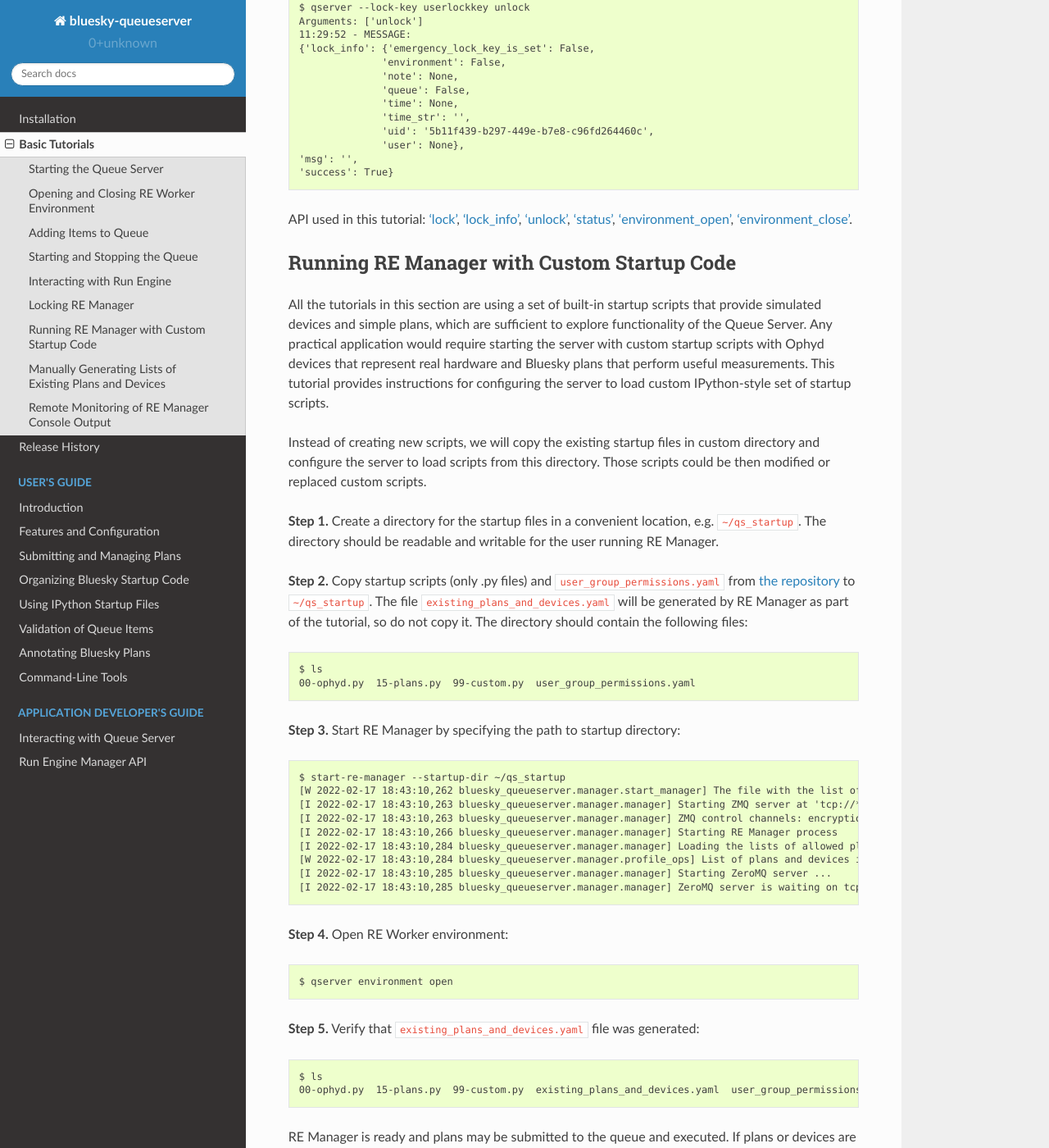
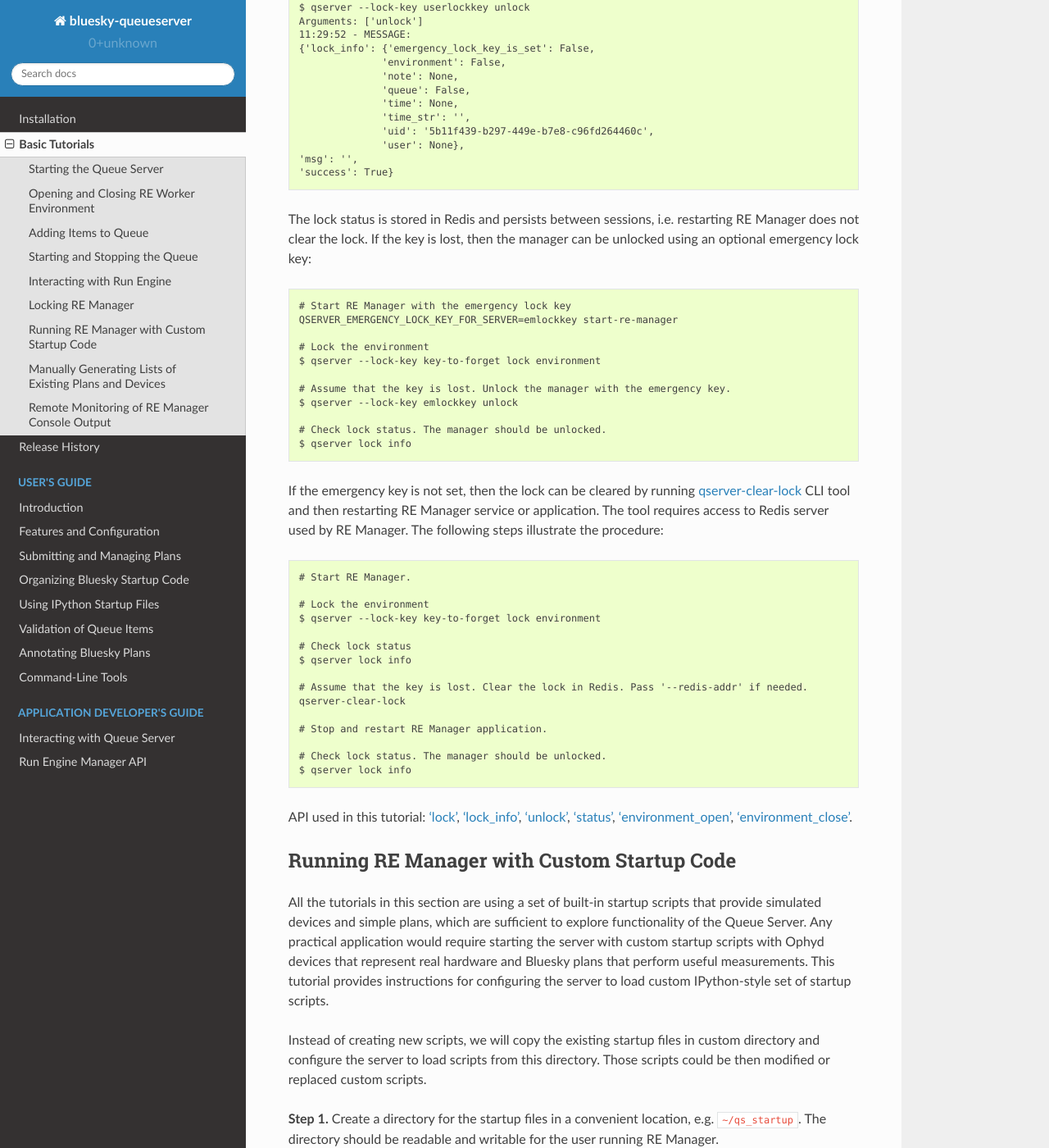
Before and after one commit to bluesky/bluesky-queueserver, a Sphinx documentation site: the page built from docs/source/tutorial.rst, in a window 1280 px wide and 1400 px high, scrolled down 20149 px. Shown: the whole window at 82% size. Built offline with Sphinx 7.4.7 and the Read the Docs theme 2.0.0, drawn with Linux system fonts in a browser that asks for light colours.

Commit message:
DOC: documentation on 'qserver-clear-lock'

```diff
--- a/docs/source/features_and_config.rst
+++ b/docs/source/features_and_config.rst
@@ -186,7 +186,9 @@ API for controlling and monitoring lock status of the manager:
   This information is returned as part of the lock info and included in all relevant error messages.
 
 - :ref:`method_unlock` - unlock the manager using the valid lock key (it must be the same key as
-  for locking the manager) or the emergency lock key (if set).
+  for locking the manager) or the emergency lock key (if set). If the key is lost and the emergency
+  key is not set or unknown, the lock can be cleared using :ref:`qserver_clear_lock_cli` CLI tool
+  and restarting RE Manager application or service.
 
 - :ref:`method_lock_info` - load the manager lock status. The lock status is assigned a UID, which
   is updated each time the status is changed. The UID is included in the manager status (:ref:`method_status` API),
--- a/docs/source/tutorial.rst
+++ b/docs/source/tutorial.rst
@@ -1004,6 +1004,43 @@ To unlock the manager run ``qserver unlock`` with the valid lock key::
   'msg': '',
   'success': True}
 
+The lock status is stored in Redis and persists between sessions, i.e. restarting RE Manager
+does not clear the lock. If the key is lost, then the manager can be unlocked using
+an optional emergency lock key::
+
+  # Start RE Manager with the emergency lock key
+  QSERVER_EMERGENCY_LOCK_KEY_FOR_SERVER=emlockkey start-re-manager
+
+  # Lock the environment
+  $ qserver --lock-key key-to-forget lock environment
+
+  # Assume that the key is lost. Unlock the manager with the emergency key.
+  $ qserver --lock-key emlockkey unlock
+
+  # Check lock status. The manager should be unlocked.
+  $ qserver lock info
+
+If the emergency key is not set, then the lock can be
+cleared by running :ref:`qserver_clear_lock_cli` CLI tool and then restarting RE Manager
+service or application. The tool requires access to Redis server used by RE Manager.
+The following steps illustrate the procedure::
+
+  # Start RE Manager.
+
+  # Lock the environment
+  $ qserver --lock-key key-to-forget lock environment
+
+  # Check lock status
+  $ qserver lock info
+
+  # Assume that the key is lost. Clear the lock in Redis. Pass '--redis-addr' if needed.
+  qserver-clear-lock
+
+  # Stop and restart RE Manager application.
+
+  # Check lock status. The manager should be unlocked.
+  $ qserver lock info
+
 API used in this tutorial: :ref:`method_lock`, :ref:`method_lock_info`, :ref:`method_unlock`,
 :ref:`method_status`, :ref:`method_environment_open`, :ref:`method_environment_close`.
 
```
Also changed, not shown: docs/source/cli_tools.rst (+44 -1 lines).
